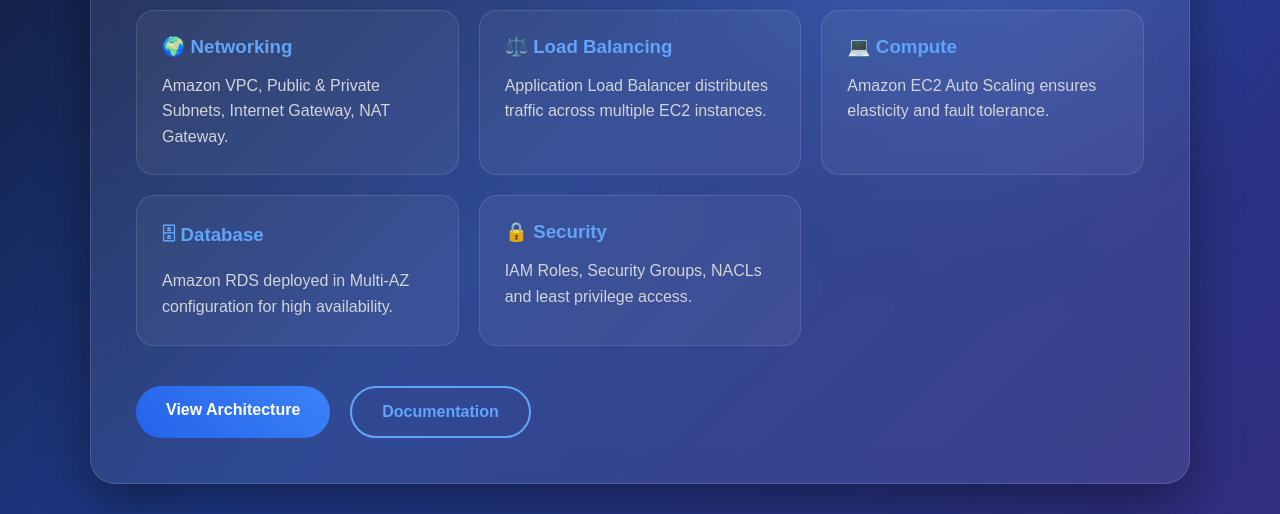
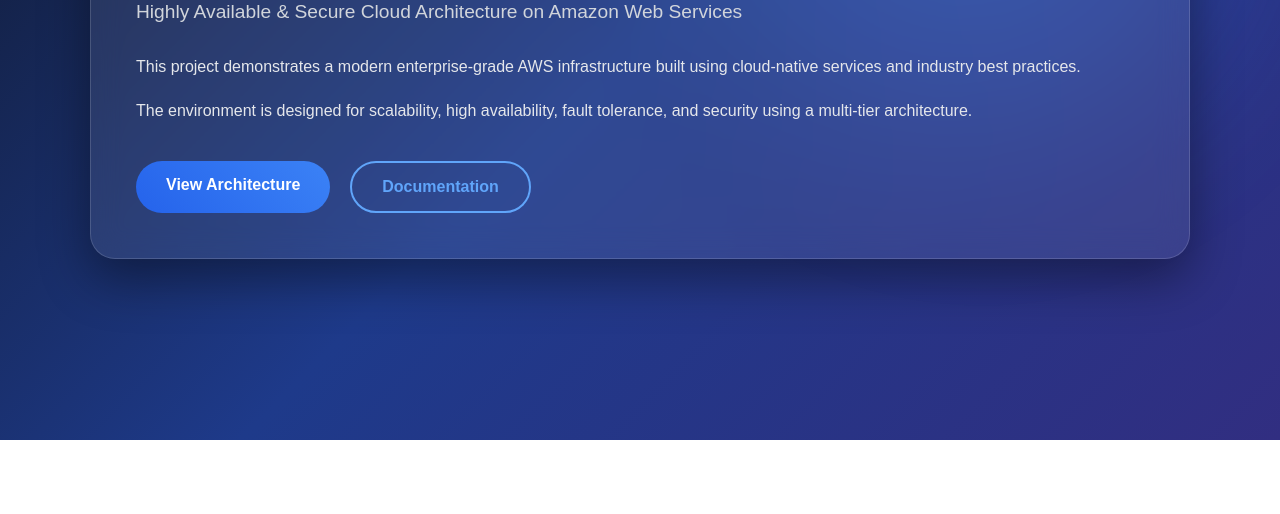
Before and after one commit to BlertinH/aws-self-healing-web-platform, a plain HTML site: page index.html in a window 1280 px wide. Shown: the part 360-874 px from the top of the page. After the commit the page ends 800 px from the top, so only its background shows below. Drawn offline with Linux system fonts and the light colour scheme.

Commit message:
Remove some feature

```diff
--- a/index.html
+++ b/index.html
@@ -38,34 +38,6 @@
             </p>
         </div>
 
-        <div class="features">
-
-            <div class="feature-card">
-                <h3>🌍 Networking</h3>
-                <p>Amazon VPC, Public & Private Subnets, Internet Gateway, NAT Gateway.</p>
-            </div>
-
-            <div class="feature-card">
-                <h3>⚖️ Load Balancing</h3>
-                <p>Application Load Balancer distributes traffic across multiple EC2 instances.</p>
-            </div>
-
-            <div class="feature-card">
-                <h3>💻 Compute</h3>
-                <p>Amazon EC2 Auto Scaling ensures elasticity and fault tolerance.</p>
-            </div>
-
-            <div class="feature-card">
-                <h3>🗄 Database</h3>
-                <p>Amazon RDS deployed in Multi-AZ configuration for high availability.</p>
-            </div>
-
-            <div class="feature-card">
-                <h3>🔒 Security</h3>
-                <p>IAM Roles, Security Groups, NACLs and least privilege access.</p>
-            </div>
-
-        </div>
 
         <div class="buttons">
             <a href="#" class="btn primary">View Architecture</a>
```
